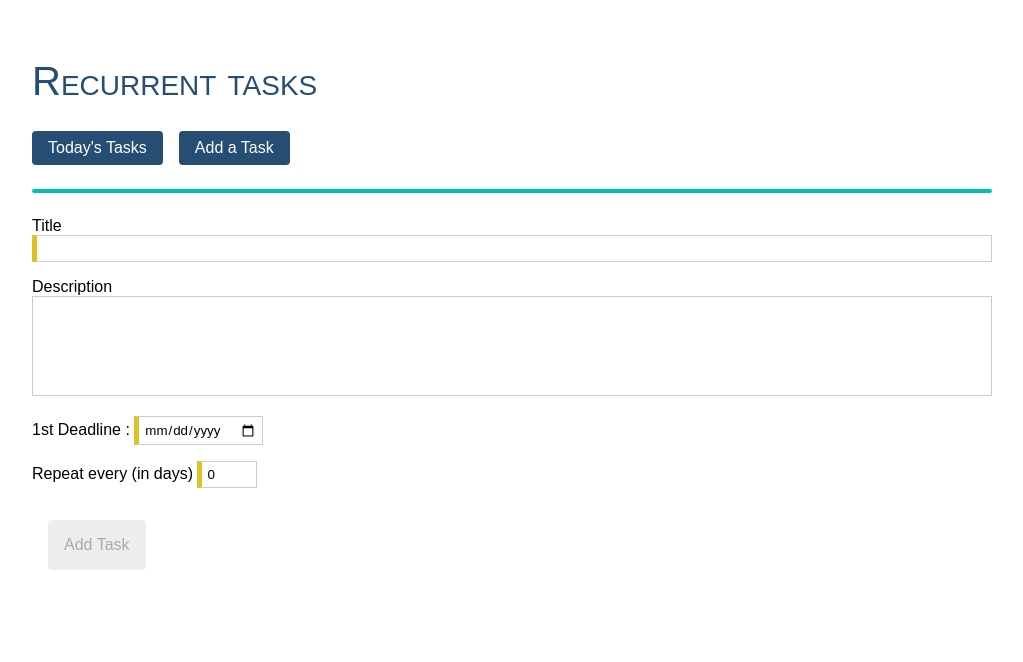
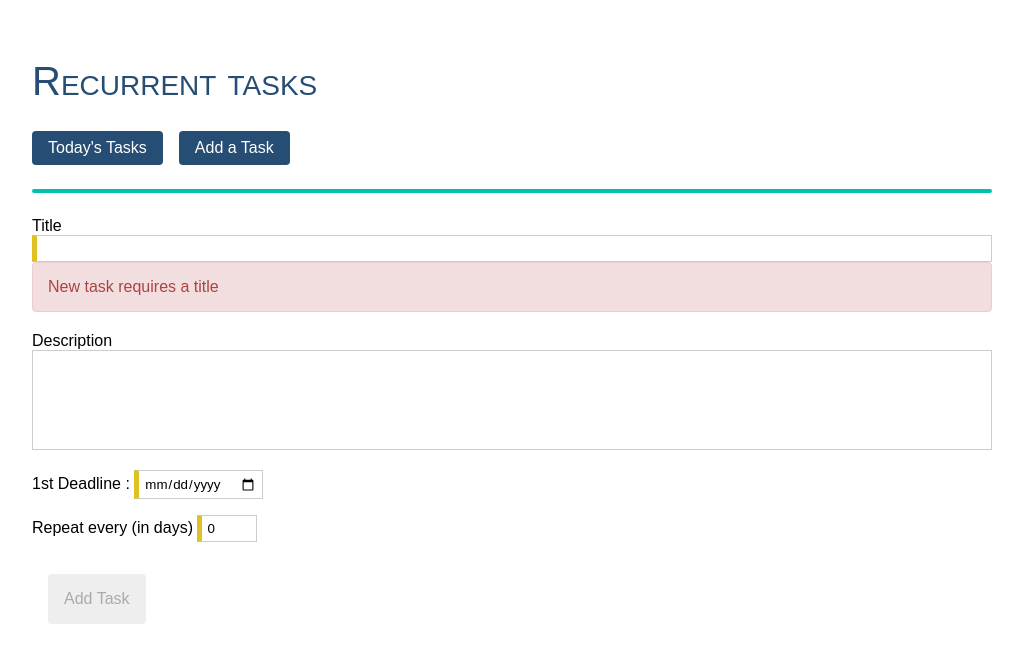
Before and after one commit to Kereph-Alexandre/recurrentTasks, an Angular app: page /newTask in a window 1280 px wide. Shown: the top 662 px of the page, without its empty margins (128-1151 px from the left). Built offline with nearby package versions, Linux system fonts and the light colour scheme; no server answers.

Commit message:
fix(alerts): show alert message correctly on pristine input

```diff
--- a/src/app/create-task/create-task.component.html
+++ b/src/app/create-task/create-task.component.html
@@ -10,7 +10,7 @@
       #title="ngModel"
     />
 
-    <div [hidden]="title.valid || !title.touched" class="alert alert-danger">
+    <div [hidden]="title.valid || !title.pristine" class="alert alert-danger">
       New task requires a title
     </div>
   </div>
```
